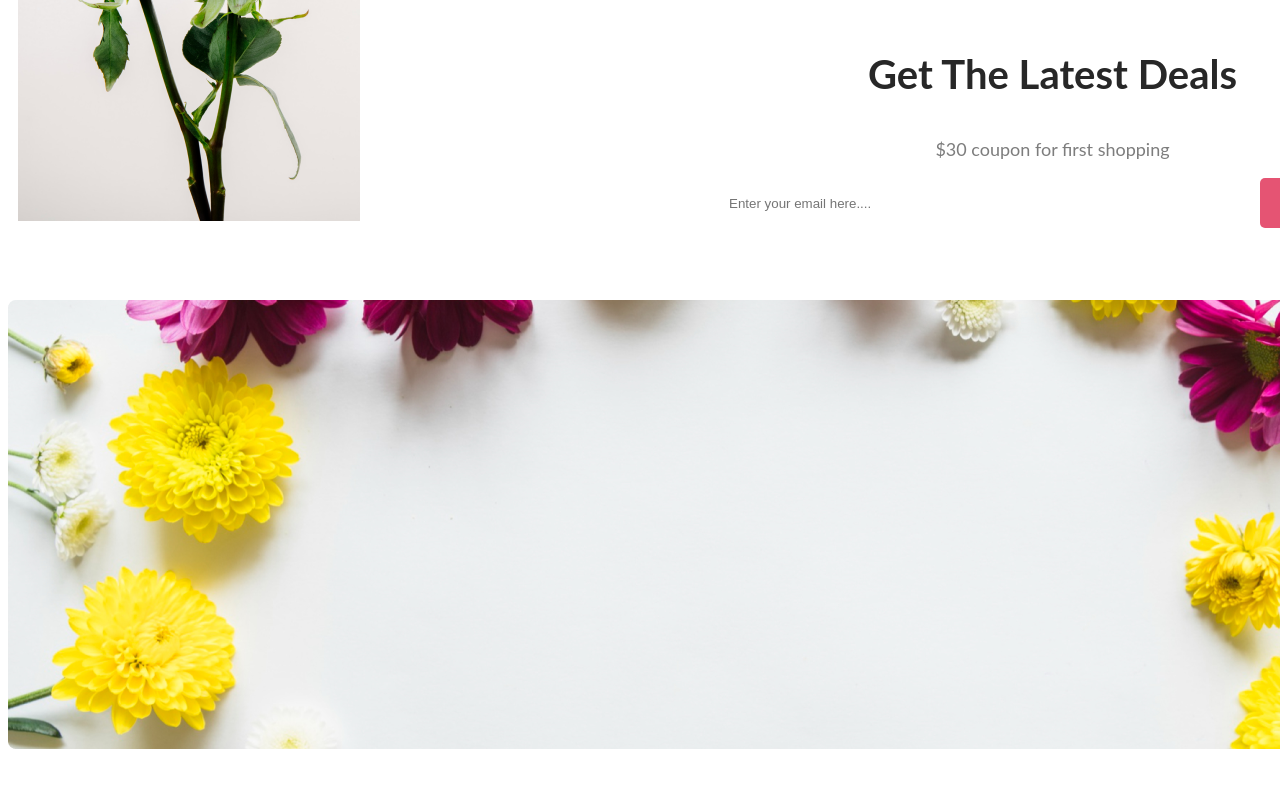
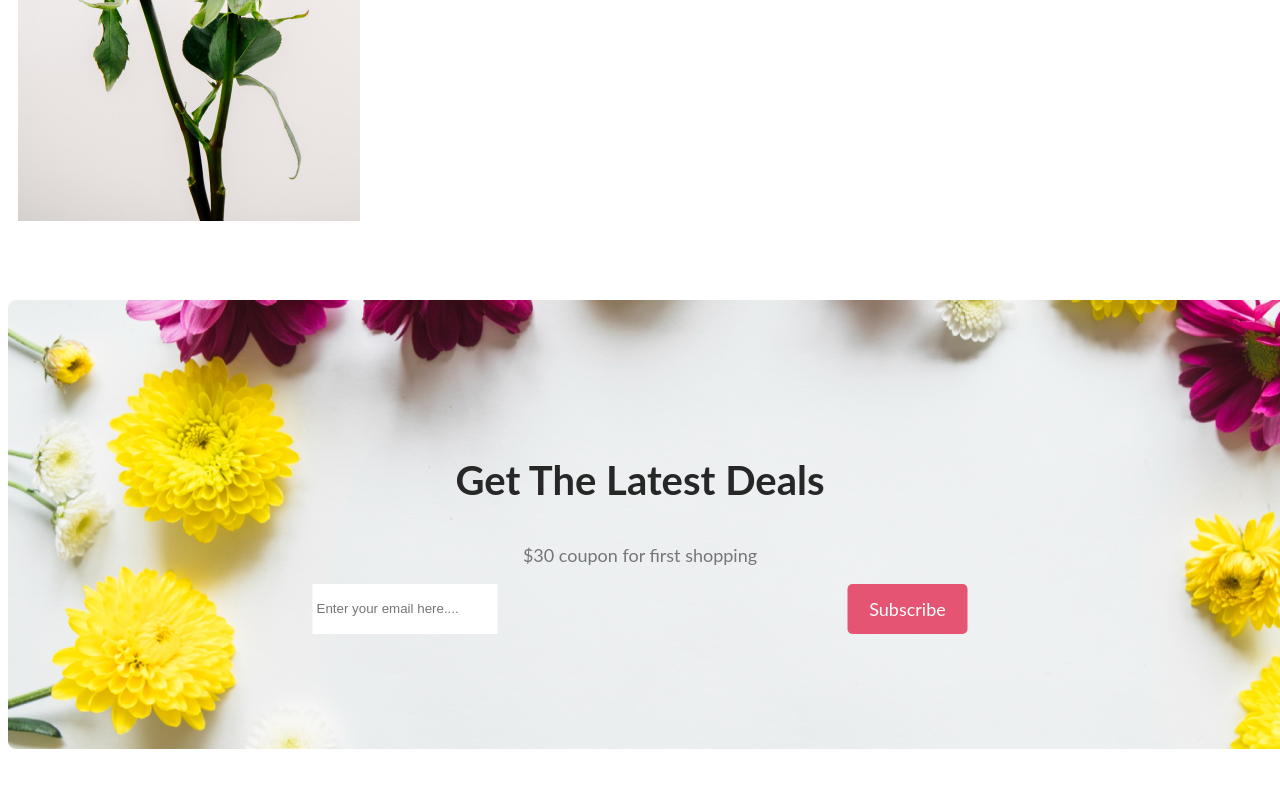
Before and after one commit to shahrier-nahin/flower-shop, a plain HTML site: page index.html in a window 1280 px wide. Shown: the part 3100-3900 px from the top of the page. Drawn offline with Linux system fonts and the light colour scheme.

Commit message:
latest deals section problem solved

```diff
--- a/styles.css
+++ b/styles.css
@@ -121,8 +121,9 @@
   }
 
   /*latest deals related styles*/
-.latest_deals{
+  .latest_deals {
     margin-top: 75px;
+    position: relative;
 }
 
   .form{
@@ -131,17 +132,18 @@
     justify-content: center;
   }
 
-  .deals_pic{
+  .deals_pic {
     display: block;
     margin-left: auto;
     margin-right: auto;
     position: relative;
-  }
-  .deals_contents{
-        position: absolute;
-        top: 3110px;
-        left: 725px;
-    }
+}
+.deals_contents {
+    position: absolute;
+    top: 50%;
+    left: 50%;
+    transform: translate(-50%, -50%);
+}
 
   .mail {
     margin-right: 350px;
```
